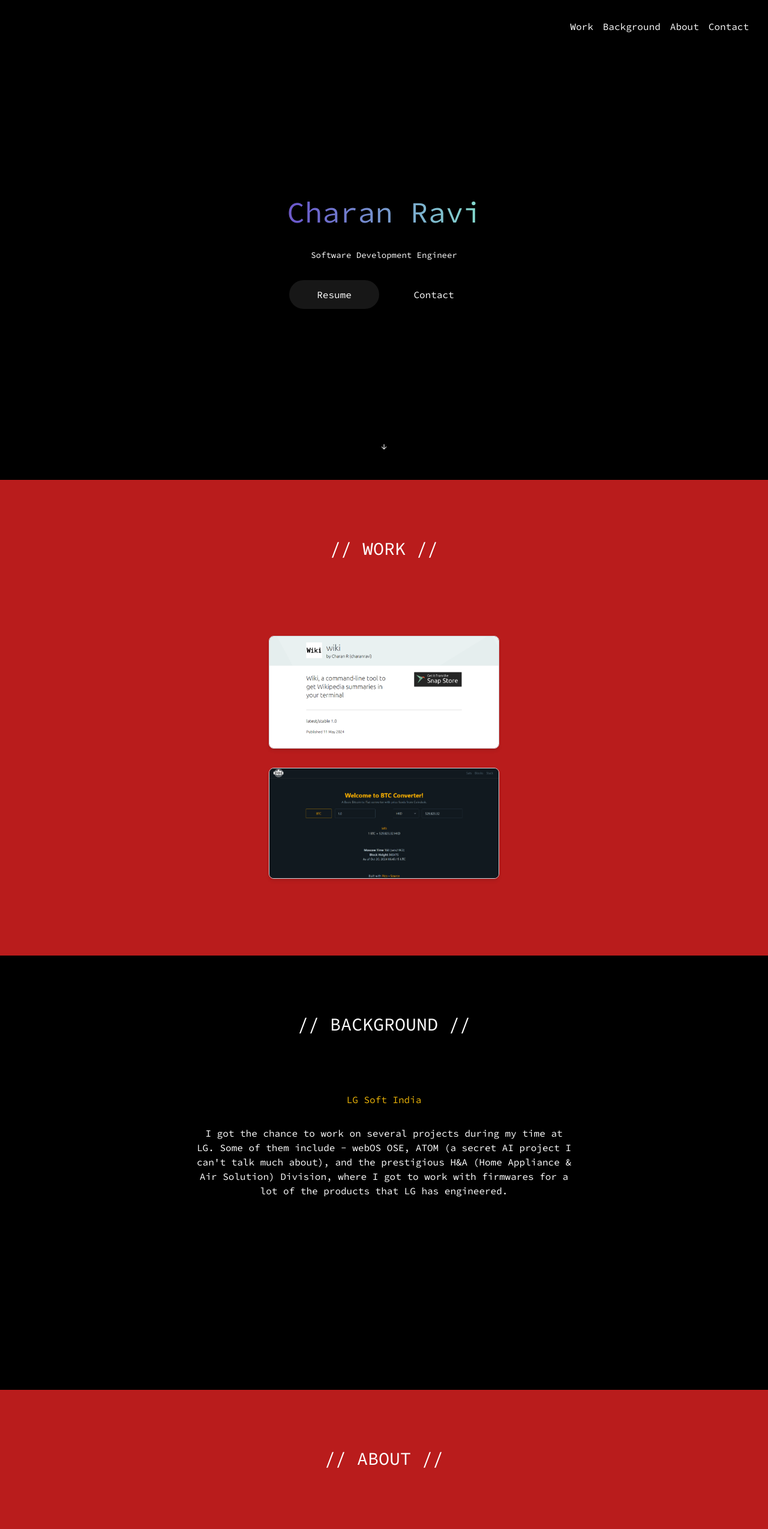
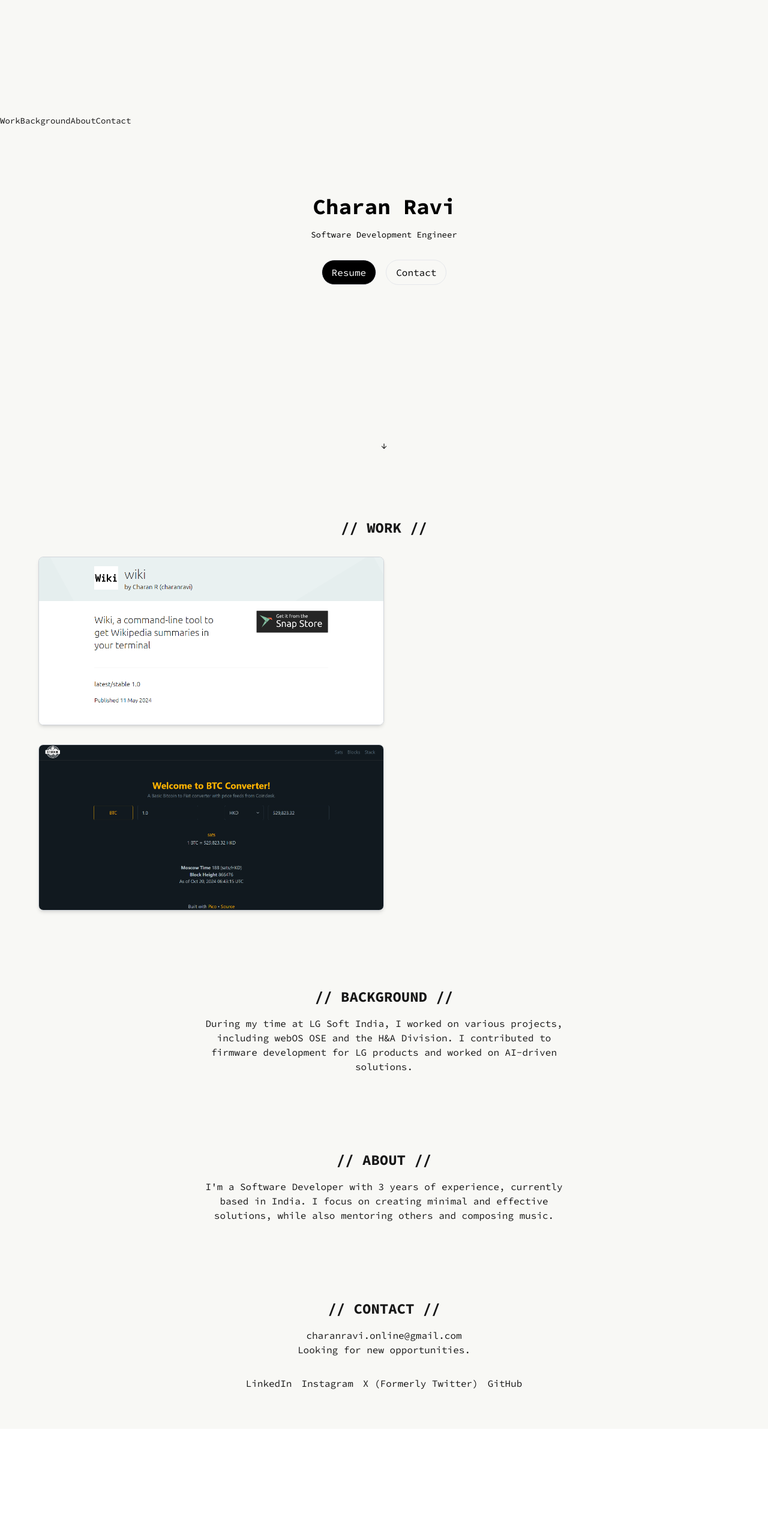
Before and after one commit to charanravi-online/charanravi-online.github.io, a Next.js app: page / in a window 1280 px wide. Shown: the top 2549 px of the page at 60% size. After the commit the page ends 2382 px from the top, so only its background shows below. Built offline with nearby package versions, Linux system fonts and the light colour scheme.

Commit message:
white theme

```diff
--- a/app/page.tsx
+++ b/app/page.tsx
@@ -1,45 +1,83 @@
 "use client";
 import { Source_Code_Pro } from "@next/font/google";
-import Image from "next/image"; // Importing image for using with your gallery
-import Link from 'next/link';
+import { useEffect, useState } from "react";
 
 const sourceCodePro = Source_Code_Pro({
   weight: ["400", "700"],
   subsets: ["latin"],
 });
+
 export default function Home() {
+  const [activeSection, setActiveSection] = useState("");
+
+  const handleScroll = () => {
+    const sections = document.querySelectorAll("section");
+    let scrollPosition = window.scrollY;
+
+    sections.forEach((section) => {
+      const sectionTop = (section as HTMLElement).offsetTop;
+      const sectionHeight = (section as HTMLElement).clientHeight;
+
+      if (
+        scrollPosition >= sectionTop - 50 &&
+        scrollPosition < sectionTop + sectionHeight
+      ) {
+        setActiveSection((section as HTMLElement).getAttribute("id") || ""); // Added fallback to prevent null
+      }
+    });
+  };
+
+  useEffect(() => {
+    window.addEventListener("scroll", handleScroll);
+
+    return () => {
+      window.removeEventListener("scroll", handleScroll);
+    };
+  }, []);
+
   return (
-      <div className={`min-h-screen animated-bg ${sourceCodePro.className}`}>
-          {/* Hero Section */}
-          <section className={`flex flex-col items-center justify-center bg-black text-white h-screen p-8 pb-20 gap-16 sm:p-20`}>
-              {/* Top Right Menu */}
-              <nav className="absolute top-8 right-8">
-                  <ul className="flex gap-4">
-                      <li>
-                          <a href="#work" className="text-sm sm:text-base text-white hover:underline">Work</a>
-                      </li>
-                      <li>
-                          <a href="#background" className="text-sm sm:text-base text-white hover:underline">Background</a>
-                      </li>
-                      <li>
-                          <a href="#about" className="text-sm sm:text-base text-white hover:underline">About</a>
-                      </li>
-                      <li>
-                          <a href="#contact" className="text-sm sm:text-base text-white hover:underline">Contact</a>
-                      </li>
-                  </ul>
-              </nav>
-
-              <main className="flex flex-col gap-8 items-center">
-                  <div className="flex flex-col items-center justify-center">
-                      <h1 className="text-custom-large mt-8 gradient-text">Charan Ravi</h1>
-                      <p className="text-sm mt-6">Software Development Engineer</p>
+    <div className={`min-h-screen ${sourceCodePro.className} bg-[#f8f8f5]`}>
+      {/* Fixed Sidebar */}
+      <div className="fixed left-0 top-1/4 transform -translate-y-1/2 space-y-2">
+        <a
+          href="#work"
+          className={`text-sm ${activeSection === "work" ? "font-bold" : ""}`}
+        >
+          Work
+        </a>
+        <a
+          href="#background"
+          className={`text-sm ${
+            activeSection === "background" ? "font-bold" : ""
+          }`}
+        >
+          Background
+        </a>
+        <a
+          href="#about"
+          className={`text-sm ${activeSection === "about" ? "font-bold" : ""}`}
+        >
+          About
+        </a>
+        <a
+          href="#contact"
+          className={`text-sm ${
+            activeSection === "contact" ? "font-bold" : ""
+          }`}
+        >
+          Contact
+        </a>
       </div>
 
-                  <div className="flex gap-4 items-center flex-col sm:flex-row">
+      {/* Hero Section */}
+      <section className="flex flex-col items-center justify-center h-screen p-8 text-black">
+        <h1 className="text-4xl font-bold">Charan Ravi</h1>
+        <p className="text-sm mt-4">Software Development Engineer</p>
+
+        <div className="flex gap-4 mt-8">
           {/* Resume Button */}
           <a
-                          className="rounded-full border border-solid border-transparent transition-colors flex items-center justify-center bg-foreground text-background gap-2 hover:bg-[#383838] dark:hover:bg-[#ccc] text-sm sm:text-base h-12 px-5 min-w-[150px]"
+            className="border rounded-full py-2 px-4 bg-black text-white hover:bg-gray-700"
             href="/RCharan-Resume.pdf"
             target="_blank"
             rel="noopener noreferrer"
@@ -48,8 +86,8 @@ export default function Home() {
           </a>
 
           {/* Contact Button */}
-                      <a
-                          className="rounded-full border border-solid border-black/[.08] dark:border-white/[.145] transition-colors flex items-center justify-center hover:bg-[#f2f2f2] dark:hover:bg-[#1a1a1a] hover:border-transparent text-sm sm:text-base h-12 px-5 min-w-[150px]"
+          <button
+            className="border rounded-full py-2 px-4 hover:bg-gray-200"
             onClick={() => {
               const contactSection = document.getElementById("contact");
               if (contactSection) {
@@ -58,13 +96,12 @@ export default function Home() {
             }}
           >
             Contact
-                      </a>
+          </button>
         </div>
-              </main>
 
         {/* Scroll Down Indicator */}
         <div
-                  className="absolute bottom-10 animate-bounce cursor-pointer"
+          className="absolute bottom-10 cursor-pointer animate-bounce"
           onClick={() => {
             const section = document.getElementById("work");
             if (section) {
@@ -77,103 +114,83 @@ export default function Home() {
       </section>
 
       {/* Work Section */}
-          <section id="work" className="flex flex-col items-center justify-center bg-red-700 text-white p-16 gap-8">
-              <h2 className="text-3xl mt-8">// WORK //</h2>
-              <div className="h-16 bg-black"></div> {/* Creates a 4rem (64px) spacer */}
+      <section id="work" className="p-16 text-center">
+        <h2 className="text-2xl font-bold">// WORK //</h2>
 
-              {/* Flex container for images */}
-              <div className="flex flex-col items-center space-y-8">
-    {/* First Image */}
+        <div className="mt-8 space-y-8">
           <img
-        src="/wiki.png" // Adjust the path to your image
-        alt="Description of image 1"
-        className="rounded-lg border border-gray-300 shadow-md w-full sm:w-2/3 lg:w-1/3 h-auto" // Responsive widths
+            src="/wiki.png"
+            alt="Project 1"
+            className="rounded-lg border border-gray-300 shadow-md w-full sm:w-1/2"
           />
-    {/* Second Image */}
           <img
-        src="/satsconverter.png" // Adjust the path to your image
-        alt="Description of image 2"
-        className="rounded-lg border border-gray-300 shadow-md w-full sm:w-2/3 lg:w-1/3 h-auto" // Responsive widths
+            src="/satsconverter.png"
+            alt="Project 2"
+            className="rounded-lg border border-gray-300 shadow-md w-full sm:w-1/2"
           />
         </div>
-
-
-
       </section>
 
-          <div className="h-16 bg-red-700"></div> {/* Creates a 4rem (64px) spacer */}
-
       {/* Background Section */}
-          <section id="background" className="flex flex-col items-center justify-center bg-black text-white p-16 gap-8">
-              <h2 className="text-3xl mt-8 whitespace-nowrap">// BACKGROUND //</h2>
-              <div className="h-8 bg-black whitespace-nowrap"></div> {/* Creates a 4rem (64px) spacer */}
-              <p className="text-center max-w-prose bg-black text-yellow-500">LG Soft India</p>
-              <p className="text-center max-w-prose">
-                  I got the chance to work on several projects during my time at LG. Some of them include - webOS OSE, ATOM (a secret AI project I can't talk much about),
-                  and the prestigious H&A (Home Appliance & Air Solution) Division, where I got to work with firmwares for a lot of the products that LG has engineered.
+      <section id="background" className="p-16 text-center">
+        <h2 className="text-2xl font-bold">// BACKGROUND //</h2>
+        <p className="mt-4 max-w-prose mx-auto">
+          During my time at LG Soft India, I worked on various projects,
+          including webOS OSE and the H&A Division. I contributed to firmware
+          development for LG products and worked on AI-driven solutions.
         </p>
       </section>
 
-          <div className="h-64 bg-black"></div> {/* Creates a 4rem (64px) spacer */}
-
       {/* About Section */}
-          <section id="about" className="flex flex-col items-center justify-center bg-red-700 text-white p-16 gap-8">
-              <h2 className="text-3xl mt-8 whitespace-nowrap">// ABOUT //</h2>
-              <div className="h-8 bg-red-700"></div> {/* Creates a 4rem (64px) spacer */}
-              <p className="text-center max-w-prose">
-                  I'm a Software Developer, currently based in India, with 3 years of experience across brand and product, at companies large and small.
-              </p>
-              <p className="text-center max-w-prose">
-                  I take pride in my craft, and love mentoring earlier career developers. I develop cross-functional partnerships and thrive in complex, ambiguous environments.
-              </p>
-              <p className="text-center max-w-prose">
-                  I believe in keeping things minimal and effective.
-              </p>
-              <p className="text-center max-w-prose">
-                  Oh, I also compose music when I'm not coding something.
+      <section id="about" className="p-16 text-center">
+        <h2 className="text-2xl font-bold">// ABOUT //</h2>
+        <p className="mt-4 max-w-prose mx-auto">
+          I'm a Software Developer with 3 years of experience, currently based
+          in India. I focus on creating minimal and effective solutions, while
+          also mentoring others and composing music.
         </p>
       </section>
 
-          <div className="h-64 bg-red-700"></div> {/* Creates a 4rem (64px) spacer */}
+      {/* Contact Section */}
+      <section id="contact" className="p-16 text-center">
+        <h2 className="text-2xl font-bold">// CONTACT //</h2>
+        <p className="mt-4">charanravi.online@gmail.com</p>
+        <p>Looking for new opportunities.</p>
 
-          {/* Contact Section */}
-          <section id="contact" className="flex flex-col items-center justify-center bg-black text-white p-16 gap-8">
-              <h2 className="text-3xl mt-8 whitespace-nowrap">// CONTACT //</h2>
-              <div className="h-8 bg-black"></div> {/* Creates a 4rem (64px) spacer */}
-
-              {/* Flex container for email and LinkedIn links */}
-              <p className="text-yellow-500 max-w-prose">charanravi.online@gmail.com</p>
-              <p className="text-center">
-                  <span className="text-white">I'm currently looking for a new role :)</span>
-              </p>
-              <div className="h-32 bg-black"></div> {/* Creates a 4rem (64px) spacer */}
-
-              <div className="flex flex-col sm:flex-row space-y-4 sm:space-y-0 sm:space-x-8">
-    <p className="text-white max-w-prose hover:underline whitespace-nowrap">
-        <a href="https://www.linkedin.com/in/r-charan/" target="_blank" rel="noopener noreferrer">
+        <div className="flex justify-center space-x-4 mt-8">
+          <a
+            href="https://www.linkedin.com/in/r-charan/"
+            target="_blank"
+            rel="noopener noreferrer"
+            className="hover:underline"
+          >
             LinkedIn
           </a>
-    </p>
-    <p className="text-white max-w-prose hover:underline whitespace-nowrap">
-        <a href="https://instagram.com/charan.json" target="_blank" rel="noopener noreferrer">
+          <a
+            href="https://instagram.com/charan.json"
+            target="_blank"
+            rel="noopener noreferrer"
+            className="hover:underline"
+          >
             Instagram
           </a>
-    </p>
-    <p className="text-white max-w-prose hover:underline whitespace-nowrap">
-        <a href="https://x.com/PyCharan" target="_blank" rel="noopener noreferrer">
+          <a
+            href="https://x.com/PyCharan"
+            target="_blank"
+            rel="noopener noreferrer"
+            className="hover:underline"
+          >
             X (Formerly Twitter)
           </a>
-    </p>
-    <p className="text-white max-w-prose hover:underline whitespace-nowrap">
-        <a href="https://github.com/charanravi-online" target="_blank" rel="noopener noreferrer">
+          <a
+            href="https://github.com/charanravi-online"
+            target="_blank"
+            rel="noopener noreferrer"
+            className="hover:underline"
+          >
             GitHub
           </a>
-    </p>
         </div>
-
-
-
-              <div className="h-2 bg-black"></div> {/* Creates a 4rem (64px) spacer */}
       </section>
     </div>
   );
--- a/package.json
+++ b/package.json
@@ -10,6 +10,7 @@
   },
   "dependencies": {
     "@next/font": "^14.2.15",
+    "gsap": "^3.12.5",
     "next": "14.2.15",
     "react": "^18",
     "react-dom": "^18"
```
Also changed, not shown: app/globals.css (+37 -0 lines), 1 other file (tests, documents, lock files or other folders). Lines whose indentation alone changed are shown as unchanged.
